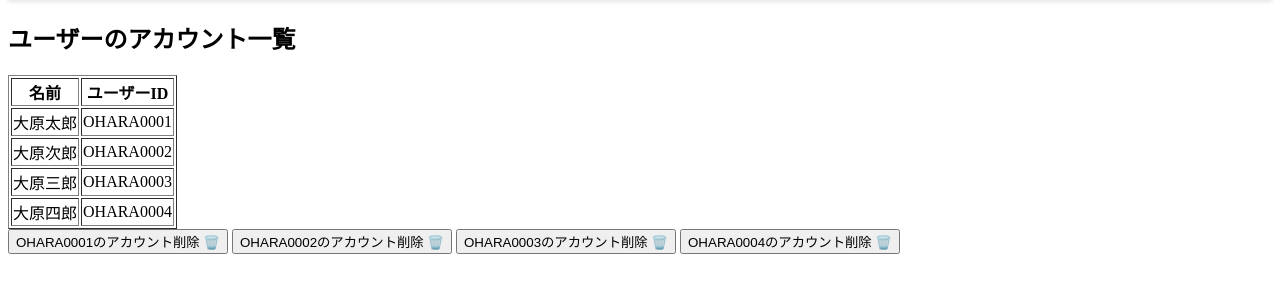
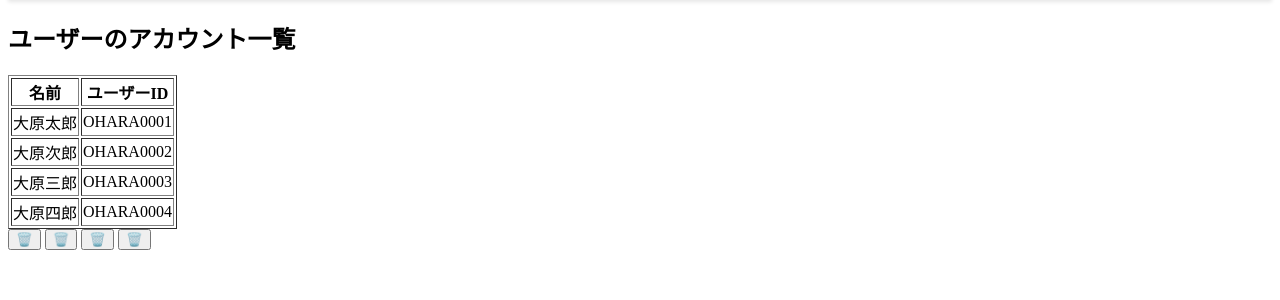
Before and after one commit to gayo3n/canri, a Django app: page /management_account/ in a window 1280 px wide. Shown: the part 52-352 px from the top of the page. Run offline with Django 5.2, Linux system fonts and the light colour scheme.

Commit message:
Please enter the commit message for your changes. Lines starting with '#' will be ignored, and an empty message aborts the commit.
On branch front
Your branch is behind 'origin/front' by 24 commits, and can be fast-forwarded.
  (use "git pull" to update your local branch)

Changes to be committed:
	modified:   accounts/templates/login_complete.html
	modified:   accounts/templates/login_failure.html
	modified:   canri_app/template/management_account.html

```diff
--- a/accounts/templates/login_complete.html
+++ b/accounts/templates/login_complete.html
@@ -1,5 +1,7 @@
 {% extends "base.html" %}
 
 {% block content %}
-    <h1>ログインしました</h1>
+    <h2>ログインしました</h2>
+    <div>ようこそ</div>
+    <a>○○さん</a>
 {% endblock %}
--- a/accounts/templates/login_failure.html
+++ b/accounts/templates/login_failure.html
@@ -1,9 +1,9 @@
 <!DOCTYPE html>
 <html>
     <body>
-        <p>
+        <h2>
             ログインに失敗しました
-        </p>
+        </h2>
         <a href="http:///////">←ログインへ戻る
     </body>
 </html>
--- a/canri_app/template/management_account.html
+++ b/canri_app/template/management_account.html
@@ -28,10 +28,10 @@
 </table>
 
 <div class="button-container">
-    <button type="button" class="btn btn-danger" data-user-id="OHARA0001">OHARA0001のアカウント削除 🗑️</button>
-    <button type="button" class="btn btn-danger" data-user-id="OHARA0002">OHARA0002のアカウント削除 🗑️</button>
-    <button type="button" class="btn btn-danger" data-user-id="OHARA0003">OHARA0003のアカウント削除 🗑️</button>
-    <button type="button" class="btn btn-danger" data-user-id="OHARA0004">OHARA0004のアカウント削除 🗑️</button>
+    <button type="button" class="btn btn-danger" data-user-id="OHARA0001">🗑️</button>
+    <button type="button" class="btn btn-danger" data-user-id="OHARA0002">🗑️</button>
+    <button type="button" class="btn btn-danger" data-user-id="OHARA0003">🗑️</button>
+    <button type="button" class="btn btn-danger" data-user-id="OHARA0004">🗑️</button>
 </div>
 
 {% endblock %}
```
